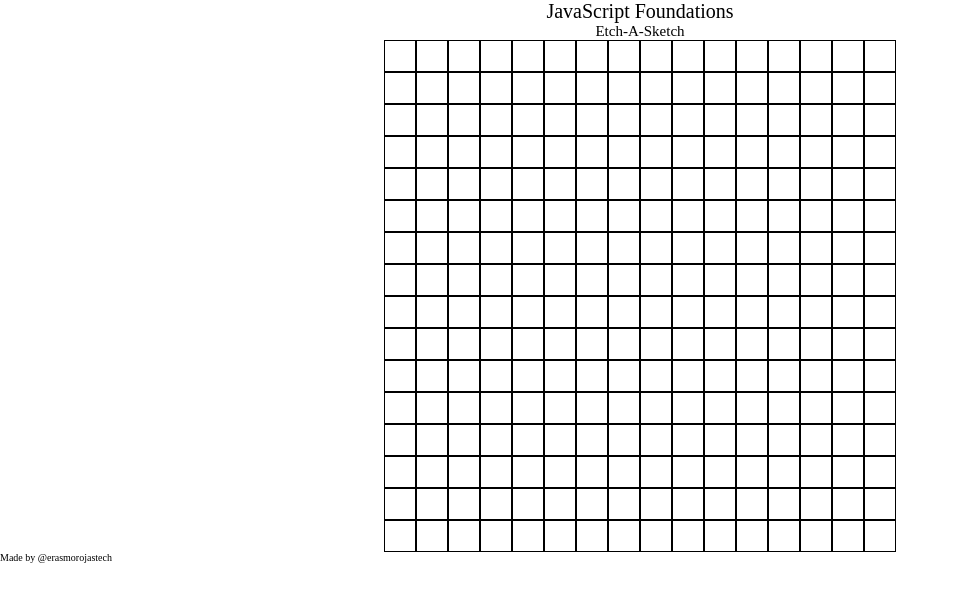
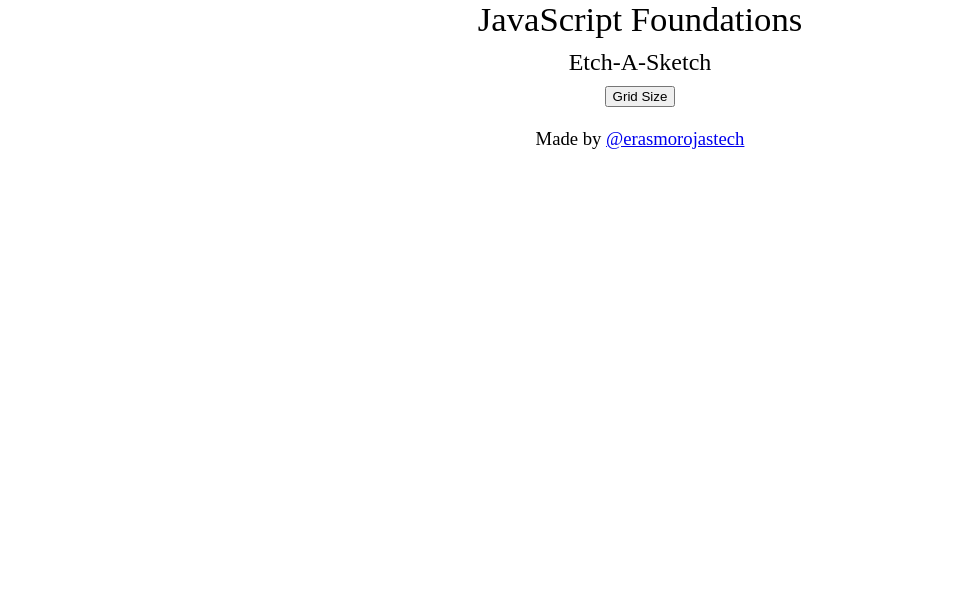
Before and after one commit to erasmorojastech/etch-a-sketch, a plain HTML site: page index.html in a window 1280 px wide. Shown: the whole page, without its empty margins (0-958 px from the left). Drawn offline with Linux system fonts and the light colour scheme.

Commit message:
refactor: Add features for changing the grid size
Several changes was made:
- The new board size is 960x960.
- Was added a button to the top of the screen that send the user a
  popup asking for the number of squares per side for the new grid.
  Once entered, the existing grid is removed and a new grid is
  generated in the same board (960x960).
- The maximum of squares that the board admits is 100.
- Added a favicon to the tab of the page.

```diff
--- a/index.html
+++ b/index.html
@@ -4,6 +4,7 @@
   <meta charset="UTF-8">
   <meta http-equiv="X-UA-Compatible" content="IE=edge">
   <meta name="viewport" content="width=device-width, initial-scale=1.0">
+  <link rel="icon" href="../etch-a-sketch/assets/favicon.png" type="image/png">
   <link rel="stylesheet" href="styles/reset.css">
   <link rel="stylesheet" href="styles/styles.css">
   <script src="scripts/script.js" defer></script>
@@ -16,11 +17,12 @@
 
   <main>
     <h2>Etch-A-Sketch</h2>
+    <div id="button-container"><button id="grid-size">Grid Size</button></div>
     <div id="board"></div>
   </main>
 
   <footer>
-    <p>Made by @erasmorojastech</p>
+    <p>Made by <a href="https://github.com/erasmorojastech">@erasmorojastech</a></p>
   </footer>
 </body>
 </html>
--- a/scripts/script.js
+++ b/scripts/script.js
@@ -1,26 +1,37 @@
 'use strict'
 
-const $board = document.querySelector('#board'),
+const $gridSize = document.querySelector('#grid-size'),
+  $board = document.querySelector('#board');
+
+$gridSize.addEventListener('click', () => {
+  let grid = Number(prompt('Grid Size')),
     $children = [];
 
-for (let i = 0; i < 256; i++) {
+  // Validations
+  if (Number.isInteger(grid) === false) return alert('Enter a valid Number between 2 and 100');
+  if (grid <= 1 || grid > 100) return alert('The Grid Size must be between 2 and 100');
+
+  $board.style.cssText = `width: 960px; height: 960px;`;
+
+  for (let i = 0; i < (grid * grid); i++) {
 
     // Create a new element
     let $square = document.createElement("div")
     $square.setAttribute('class', 'square');
-  $square.style.cssText = `width: 32px; height: 32px;`
+    $square.style.cssText = `width: ${960 / grid}px; height: ${960 / grid}px;`;
 
-  // Creating a tree of elements
+    // Insert the new element before the first child
     $children.push($square);
   }
+  $board.replaceChildren(...$children);
+});
 
-// Adding the tree of elements to the parent container
-$board.replaceChildren(...$children);
-
-const $square = document.querySelectorAll('.square');
-
-$square.forEach((element) => {
+// Event that paints the squares of the board
+$board.addEventListener('mouseenter', () => {
+  const $display = $board.childNodes;
+  $display.forEach((element) => {
     element.addEventListener('mouseenter', () => {
       element.setAttribute('class', 'square passed');
     });
   });
+});
--- a/styles/styles.css
+++ b/styles/styles.css
@@ -1,19 +1,31 @@
 h1, h2 {
   text-align: center;
+}
+
+h1 {
+  font-size: 26pt;
+  margin-bottom: 10px;
+}
+
+h2 {
+  font-size: 18pt;
+  margin-bottom: 10px;
 }
 
 #button-container {
   display: flex;
   justify-content: center;
   align-items: center;
+  margin-bottom: 10px;
 }
 
 #board {
   display: flex;
   flex-wrap: wrap;
-  width: 512px;
-  height: 512px;
+  width: 1px;
+  height: 1px;
   margin: 0 auto;
+  margin-bottom: 10px;
 }
 
 .square {
@@ -27,3 +39,9 @@ h1, h2 {
 .passed {
   background-color: brown;
 }
+
+footer {
+  font-size: 14pt;
+  text-align: center;
+  font-weight: bolder;
+}
```
Also changed, not shown: assets/favicon.png (added). Lines whose indentation alone changed are shown as unchanged.
